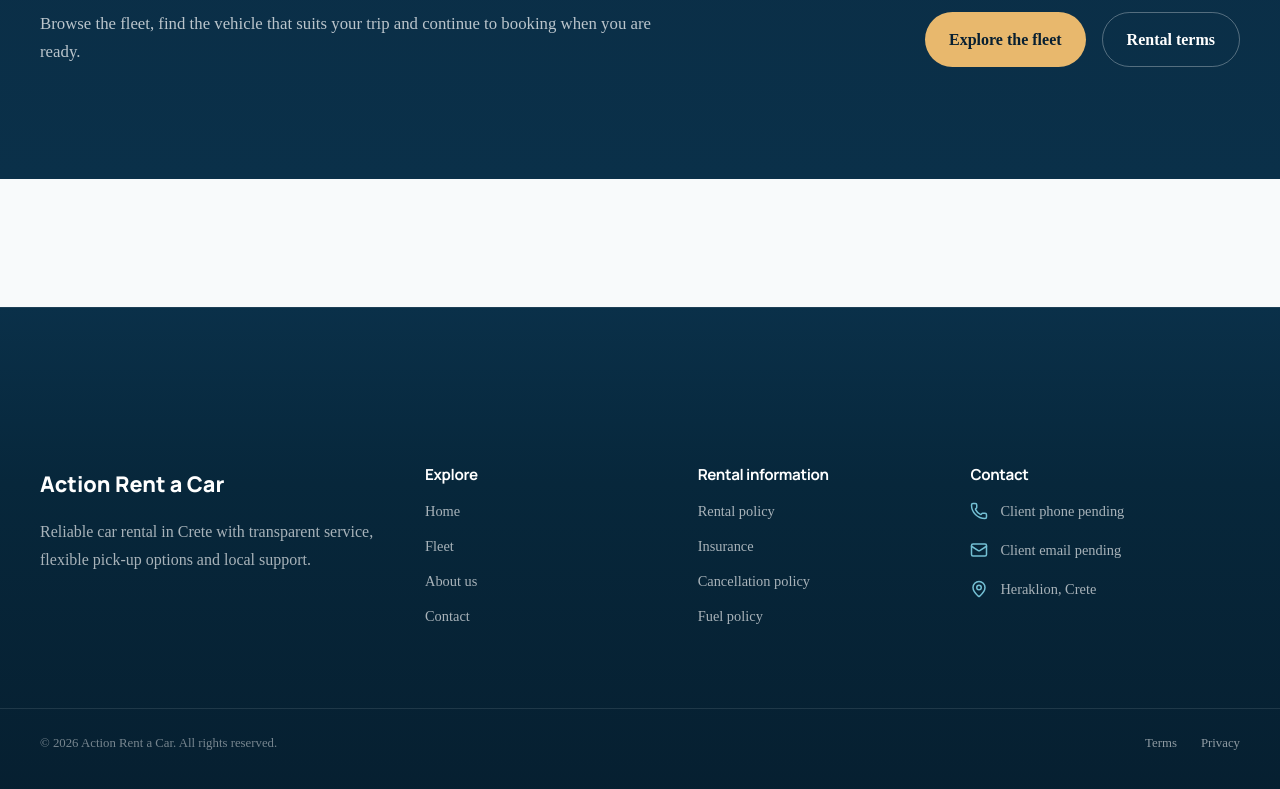
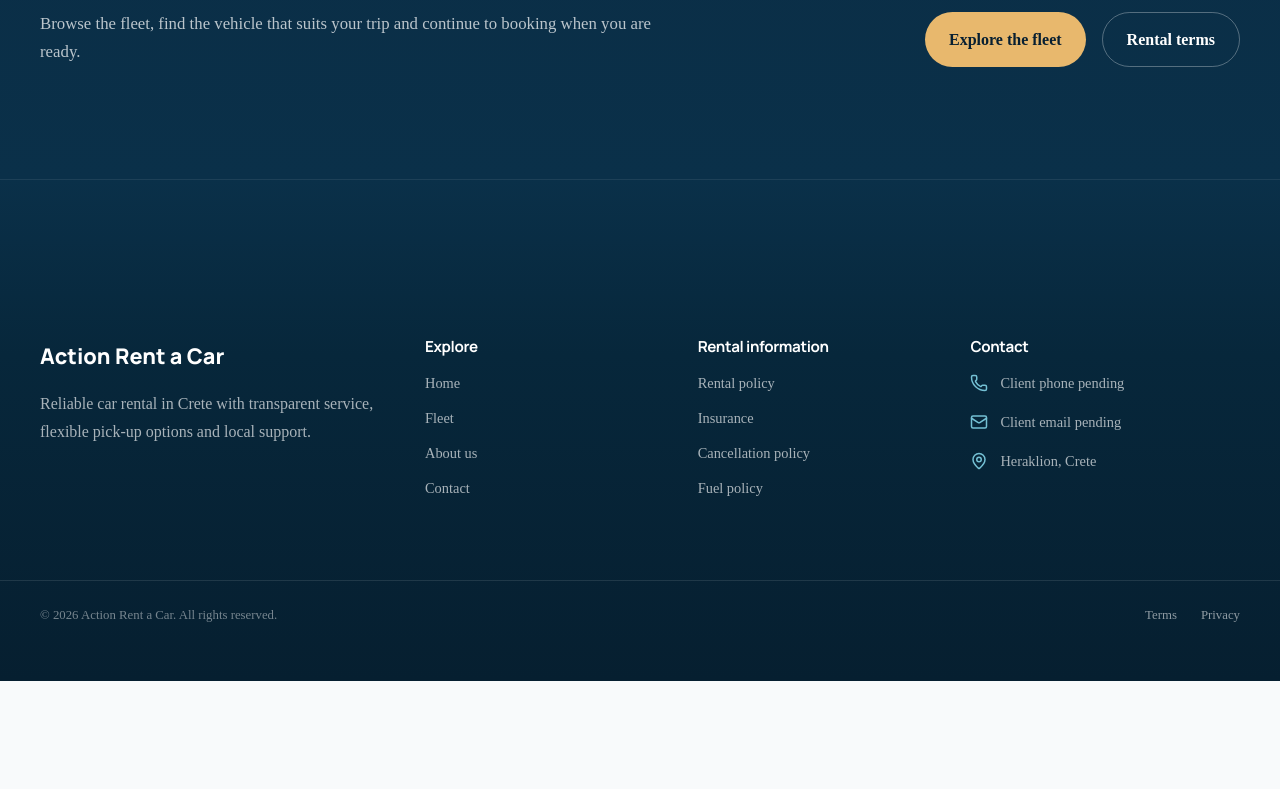
Before and after one commit to ariamarina0-commits/car-rental-website, a React (Vite) app: page / in a window 1280 px wide. Shown: the part 5322-6111 px from the top of the page. After the commit the page ends 6003 px from the top, so only its background shows below. Built offline with nearby package versions, Linux system fonts and the light colour scheme.

Commit message:
fix: footer bug

```diff
--- a/src/pages/Home/Home.tsx
+++ b/src/pages/Home/Home.tsx
@@ -1,7 +1,6 @@
 import FeaturedFleet from "../../components/home/FeaturedFleet";
 import Hero from "../../components/home/Hero";
 import WhyChooseUs from "../../components/home/WhyChooseUs/WhyChooseUs";
-import styles from "./Home.module.css";
 import Reviews from "../../components/home/Reviews/Reviews";
 import PickupLocations from "../../components/home/PickupLocations";
 import FAQ from "../../components/home/FAQ/FAQ";
@@ -17,9 +16,6 @@ function Home() {
       <PickupLocations />
       <FAQ />
       <FinalCTA />
-
-      <section className={styles.content}>
-      </section>
     </>
   );
 }
```
